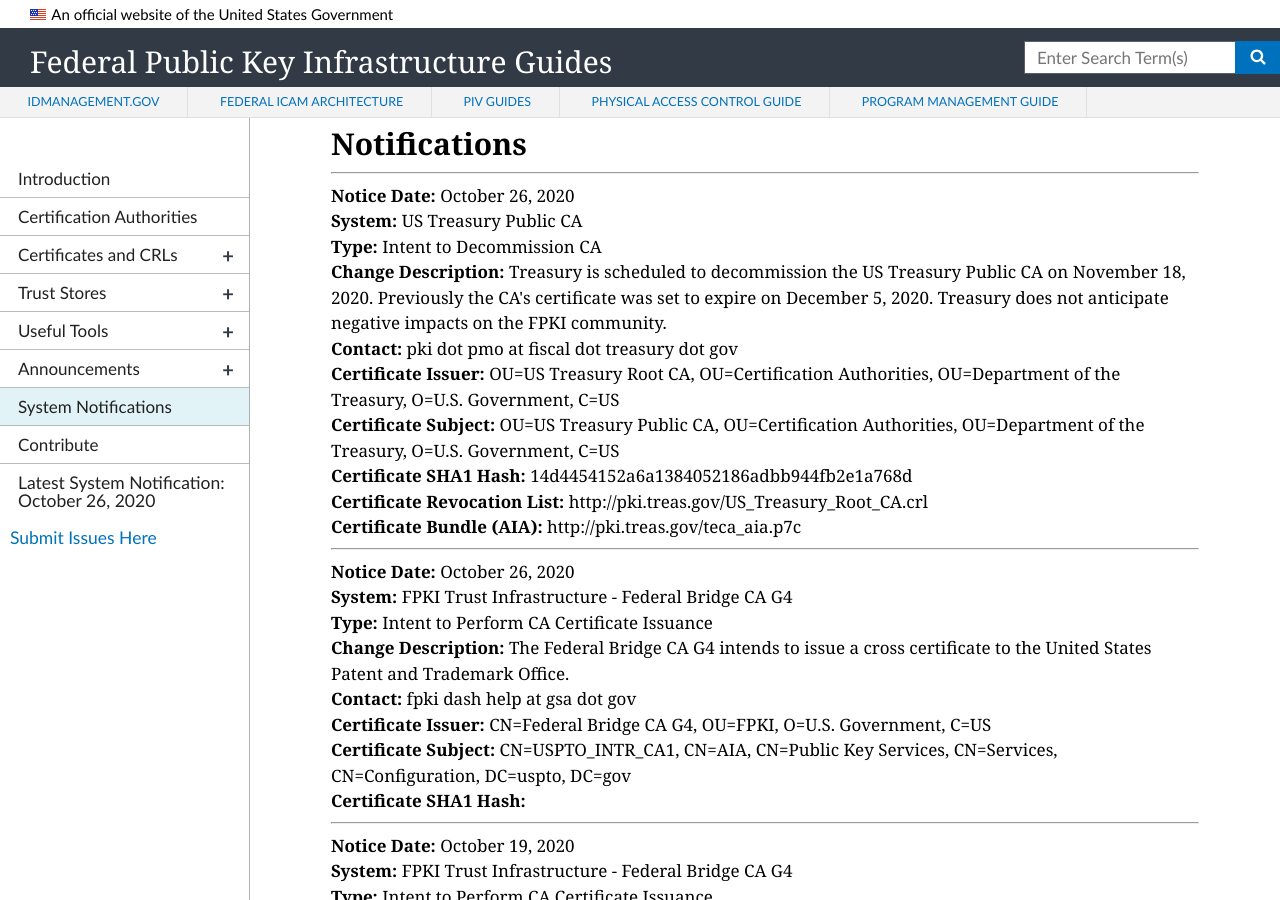
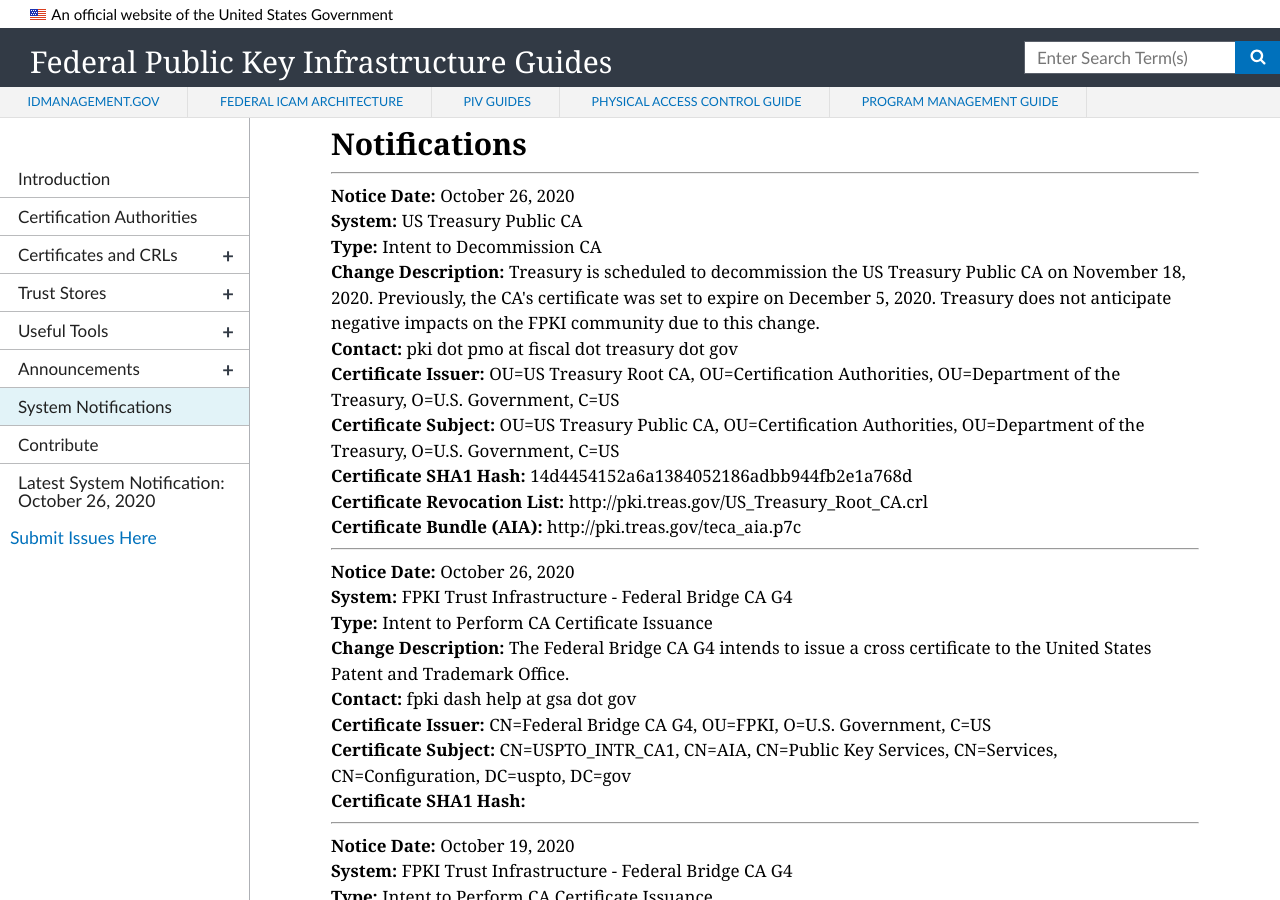
Before and after one commit to GSA/fpki-guides, a Jekyll site: the page built from pages/fpki_notifications.md, in a window 1280 px wide and 900 px high, scrolled down 748 px. Built offline with Jekyll 4.4.1, drawn with Linux system fonts in a browser that asks for light colours; nearby versions of some CDN libraries.

Commit message:
Update notifications.yml

```diff
--- a/_data/notifications.yml
+++ b/_data/notifications.yml
@@ -2981,7 +2981,7 @@
   change_type: Intent to Decommission CA
   start_datetime:
   system: US Treasury Public CA
-  change_description: Treasury is scheduled to decommission the US Treasury Public CA on November 18, 2020.  Previously the CA's certificate was set to expire on December 5, 2020.  Treasury does not anticipate negative impacts on the FPKI community.
+  change_description: Treasury is scheduled to decommission the US Treasury Public CA on November 18, 2020.  Previously, the CA's certificate was set to expire on December 5, 2020.  Treasury does not anticipate negative impacts on the FPKI community due to this change.
   contact: pki dot pmo at fiscal dot treasury dot gov
   ca_certificate_hash: 14d4454152a6a1384052186adbb944fb2e1a768d
   ca_certificate_issuer: OU=US Treasury Root CA, OU=Certification Authorities, OU=Department of the Treasury, O=U.S. Government, C=US
```
